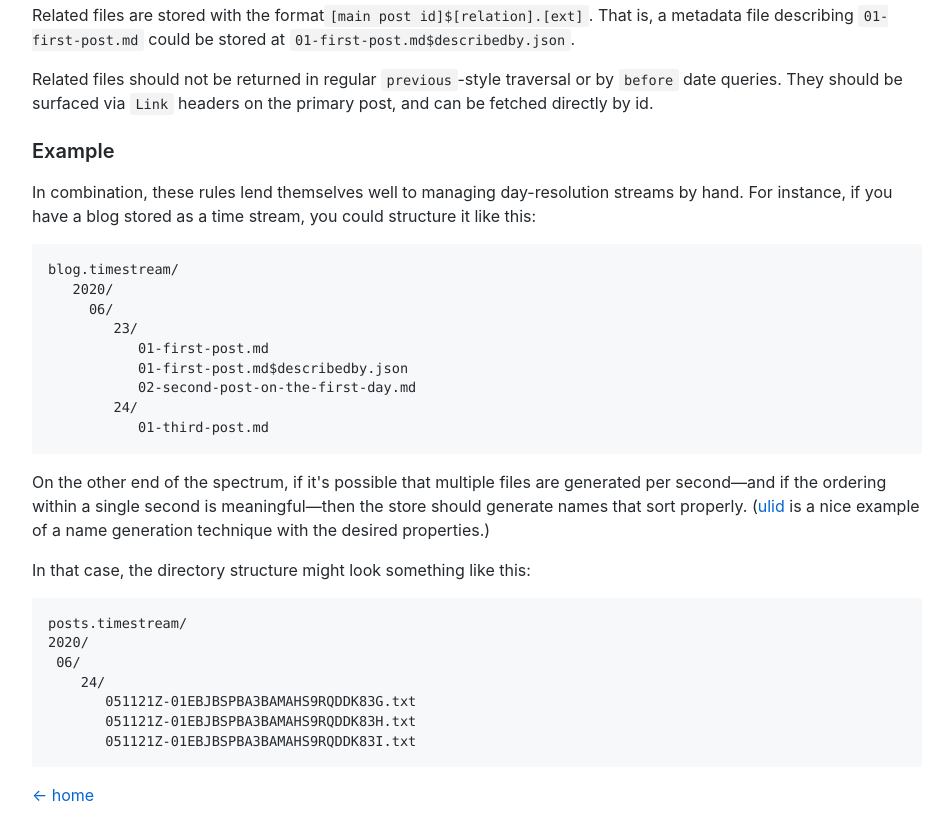
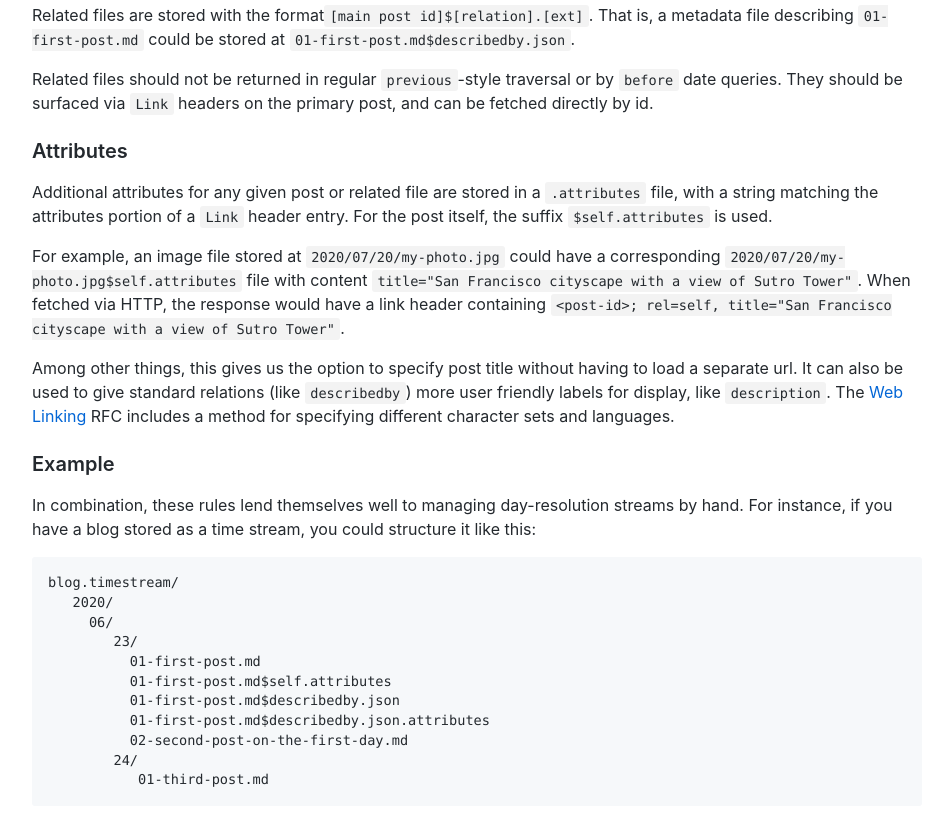
Before and after one commit to jkriss/timestreams.org, a plain HTML site: page file-format.html in a window 1280 px wide. Shown: the part 763-1580 px from the top of the page, without its empty margins (163-1113 px from the left). Drawn offline with Linux system fonts and the light colour scheme.

Commit message:
Pulling code repo links, adding description of attributes files

```diff
--- a/file-format.html
+++ b/file-format.html
@@ -72,6 +72,27 @@
       headers on the primary post, and can be fetched directly by id.
     </p>
 
+    <h3>Attributes</h3>
+
+    <p>
+      Additional attributes for any given post or related file are stored in a <code>.attributes</code>
+      file, with a string matching the attributes portion of a <code>Link</code> header entry. For the
+      post itself, the suffix <code>$self.attributes</code> is used.
+    </p>
+    <p>For example, an image file stored at
+      <code>2020/07/20/my-photo.jpg</code> could have a corresponding <code>2020/07/20/my-photo.jpg$self.attributes</code>
+      file with content <code>title="San Francisco cityscape with a view of Sutro Tower"</code>.
+      When fetched via HTTP, the response would have a link header containing
+      <code>&lt;post-id&gt;; rel=self, title="San Francisco cityscape with a view of Sutro Tower"</code>.
+    </p>
+
+    <p>
+      Among other things, this gives us the option to specify post title without having to load a separate url.
+      It can also be used to give standard relations (like <code>describedby</code>) more user friendly labels
+      for display, like <code>description</code>. The <a href="https://tools.ietf.org/html/rfc8288">Web Linking</a>
+      RFC includes a method for specifying different character sets and languages.
+    </p>
+
     <h3>Example</h3>
 
     <p>
@@ -84,9 +105,11 @@
    2020/
      06/
         23/
-           01-first-post.md
-           01-first-post.md$describedby.json
-           02-second-post-on-the-first-day.md
+          01-first-post.md
+          01-first-post.md$self.attributes
+          01-first-post.md$describedby.json
+          01-first-post.md$describedby.json.attributes
+          02-second-post-on-the-first-day.md
         24/
            01-third-post.md
 </pre>
```
Also changed, not shown: index.html (+0 -24 lines), response.html (+2 -1 lines).
